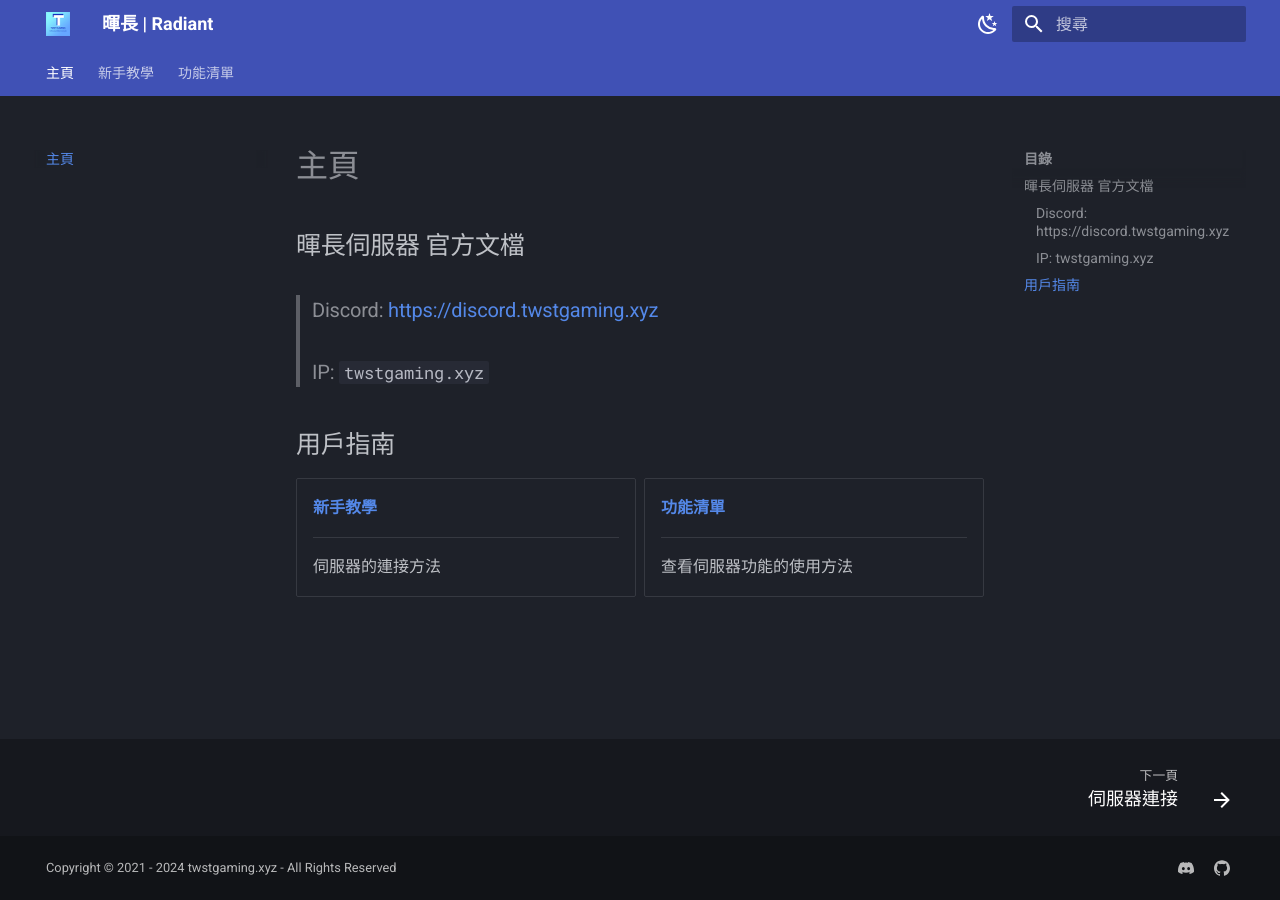
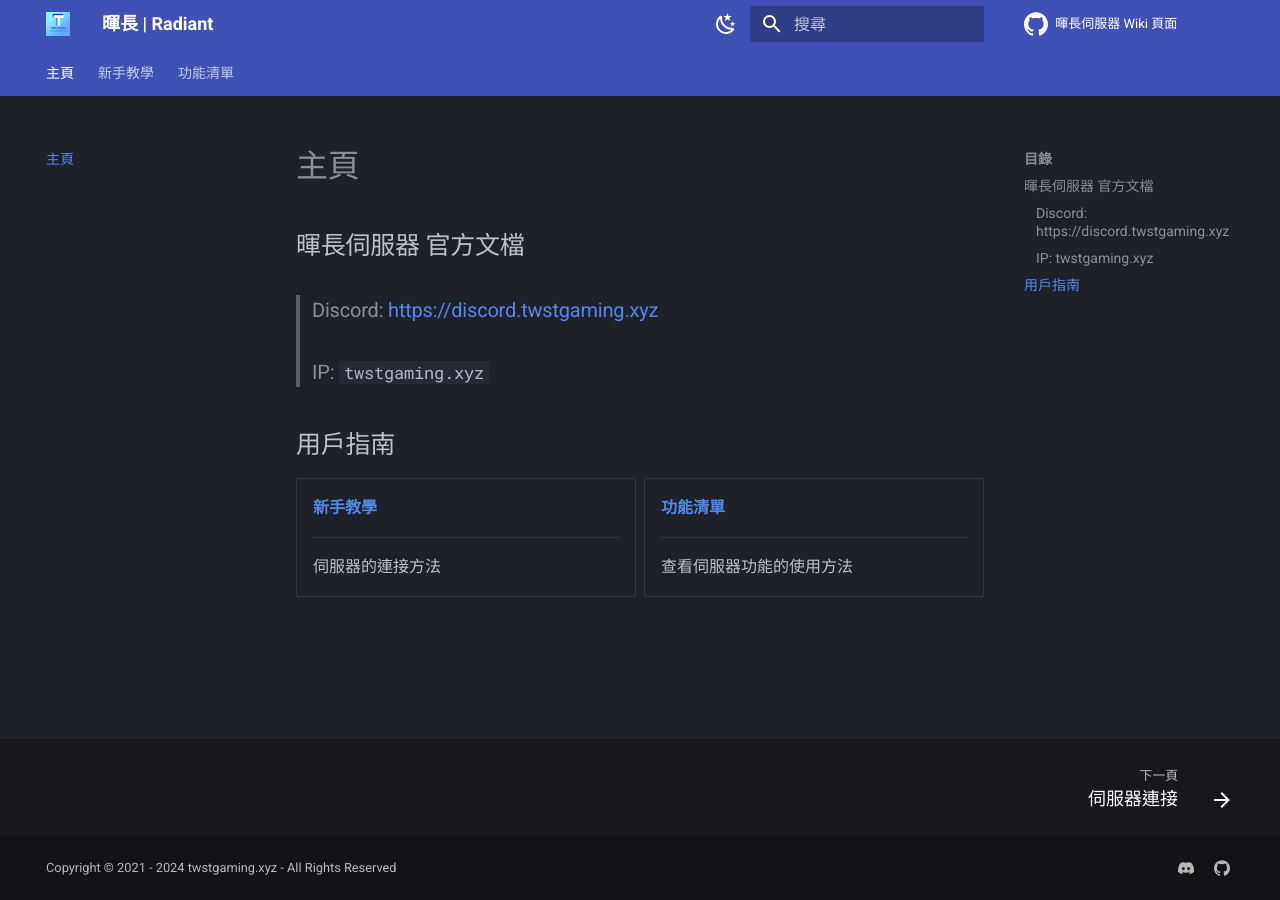
Before and after one commit to sopcom5566/radiant-wiki, an MkDocs documentation site: the page built from docs/index.md, in a window 1280 px wide. Built offline with MkDocs 1.6.1 and Material for MkDocs 9.7.7, drawn with Linux system fonts in a browser that asks for light colours; comment, search, counter and statistics services are not loaded.

Commit message:
Update mkdocs.yml

```diff
--- a/mkdocs.yml
+++ b/mkdocs.yml
@@ -1,10 +1,12 @@
 site_name: 暉長 | Radiant
 site_author: tcib_cat
-site_url: 'https://wiki.twstgaming.xyz/'
+site_description: '暉長伺服器 Wiki 頁面'
+site_url: https://wiki.twstgaming.xyz/
 
 copyright: Copyright © 2021 - 2024 twstgaming.xyz - All Rights Reserved
 
-repo_name: '暉長伺服器 Wiki 頁面'
+repo_name: 暉長伺服器 Wiki 頁面
+repo_url: https://github.com/thecatisbest/radiant-wiki
 
 theme:
   name: material
```
